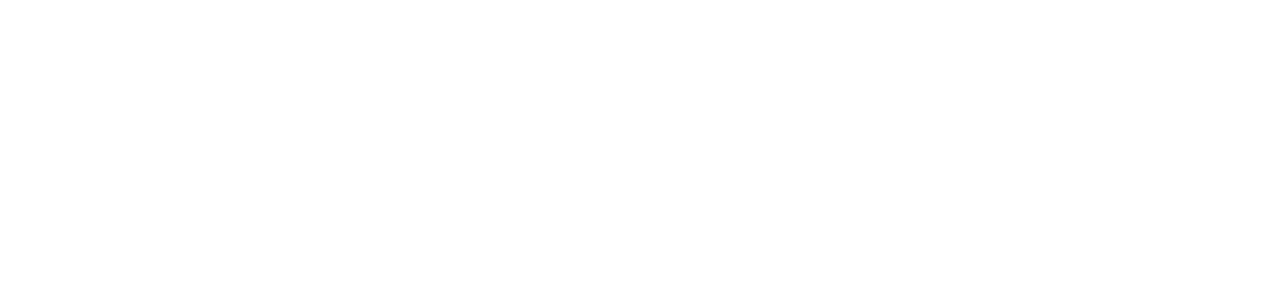
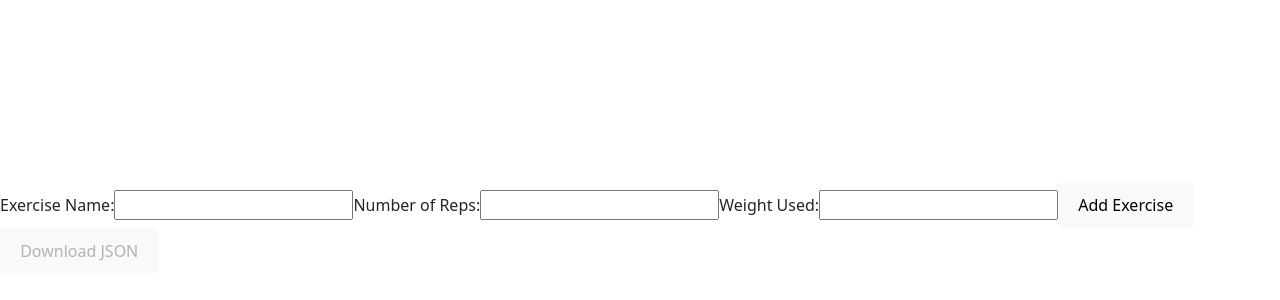
Before and after one commit to programmer90000/exercise-tracker, a React (Vite) app: page / in a window 1280 px wide. Shown: the part 172-472 px from the top of the page. Built offline with nearby package versions, Linux system fonts and the light colour scheme.

Commit message:
HTML code

```diff
--- a/src/components/NewWorkout/NewWorkout.jsx
+++ b/src/components/NewWorkout/NewWorkout.jsx
@@ -22,7 +22,26 @@
       };
 
     return (
-        <div></div>
+        <div>
+        <form onSubmit={handleSubmit(onSubmit)}>
+          <label htmlFor="exerciseName">Exercise Name:</label>
+          <input type="text" id="exerciseName" {...register('exerciseName', { required: true })} />
+          {watch('exerciseName') && <p>Exercise Name is required</p>}
+
+          <label htmlFor="numberOfReps">Number of Reps:</label>
+          <input type="number" id="numberOfReps" {...register('numberOfReps', { required: true, min: 1 })} />
+          {watch('numberOfReps') && <p>Number of Reps must be greater than 0</p>}
+
+          <label htmlFor="weightUsed">Weight Used:</label>
+          <input type="number" id="weightUsed" {...register('weightUsed', { required: true, min: 1 })} />
+          {watch('weightUsed') && <p>Weight Used must be greater than 0</p>}
+
+          <button type="submit">Add Exercise</button>
+          <button type="button" onClick={downloadJson} disabled={exercises.length === 0}>
+            Download JSON
+          </button>
+        </form>
+      </div>
     );
 };
 
```
